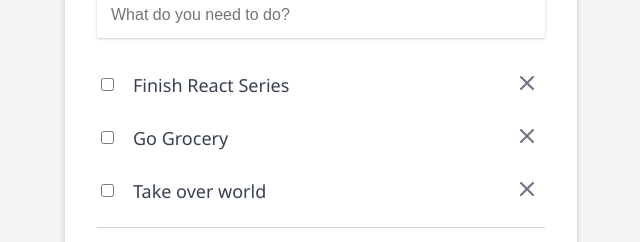
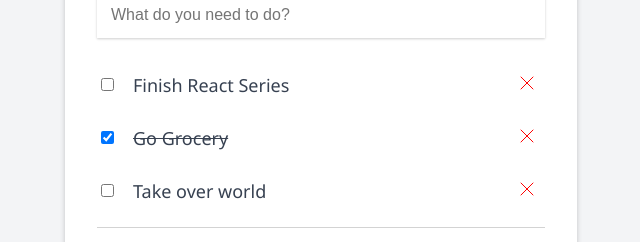
Before and after one commit to prafullepili/todoApp, a React (Create React App) app: page / in a window 1280 px wide. Shown: the part 120-362 px from the top of the page, without its empty margins (319-959 px from the left). Built offline with nearby package versions, Linux system fonts and the light colour scheme.

Commit message:
Editing todos

```diff
--- a/src/App.css
+++ b/src/App.css
@@ -70,7 +70,7 @@ h2 {
   width: 100%;
   border: none;
   box-shadow: 0 1px 3px 0 rgba(0, 0, 0, 0.1), 0 1px 2px 0 rgba(0, 0, 0, 0.06);
-  padding: 8px;
+  padding:6px 8px;
   font-size: 18px;
 }
 
--- a/src/components/App.jsx
+++ b/src/components/App.jsx
@@ -1,7 +1,7 @@
 /* eslint-disable no-unused-vars */
 import '../reset.css';
 import '../App.css';
-import { useState } from 'react';
+import { useEffect, useState } from 'react';
 
 export default function App() {
   const [todos, setTodos] = useState([
@@ -9,18 +9,128 @@ export default function App() {
       id: 1,
       title: 'Finish React Series',
       isComplete: false,
+      isEditing: false,
     },
     {
       id: 2,
       title: 'Go Grocery',
       isComplete: true,
+      isEditing: false,
     },
     {
       id: 3,
       title: 'Take over world',
       isComplete: false,
+      isEditing: false,
     },
   ]);
+
+  useEffect(() => {
+    // console.log(todos, idForTodo);
+    setTodoInput('');
+  }, [todos]);
+
+  const [todoInput, setTodoInput] = useState('');
+  const [idForTodo, setIdForTodo] = useState(4);
+
+  function addTodo(event) {
+    event.preventDefault();
+    if (todoInput.trim().length === 0) {
+      return;
+    }
+    setTodos([
+      ...todos,
+      {
+        id: idForTodo,
+        title: todoInput,
+        isComplete: false,
+        isEditing: false,
+      },
+    ]);
+    // setTodoInput('');
+    setIdForTodo(prevIdForTodo => prevIdForTodo + 1);
+  }
+
+  function deleteTodo(id) {
+    setTodos([...todos].filter(todo => todo.id !== id));
+  }
+
+  function handleInput(event) {
+    setTodoInput(event.target.value);
+  }
+
+  // On Change event of checkbox
+  function completeTodo(id) {
+    setTodos(prevTodo =>
+      prevTodo.map(todo =>
+        todo.id === id
+          ? {
+              ...todo,
+              isComplete: !todo.isComplete,
+            }
+          : todo
+      )
+    );
+  }
+
+  function markAsEditing(id) {
+    setTodos(prevTodo =>
+      prevTodo.map(todo =>
+        todo.id === id
+          ? {
+              ...todo,
+              isEditing: !todo.isEditing,
+            }
+          : todo
+      )
+    );
+  }
+
+  function updateTodo(event, id) {
+    // const updatedTodos = todos.map(todo => {
+    //   if (todo.id === id) {
+    //     if (event.target.value.trim().length === 0) {
+    //       todo.isEditing = false;
+    //       return todo;
+    //     }
+    //     todo.title = event.target.value;
+    //     todo.isEditing = false;
+    //   }
+    //   return todo;
+    // });
+
+    setTodos(prevTodo =>
+      prevTodo.map(todo =>
+        todo.id === id
+          ? event.target.value.trim().length === 0
+            ? {
+                ...todo,
+                isEditing: false,
+              }
+            : {
+                ...todo,
+                title: event.target.value,
+                isEditing: false,
+              }
+          : {
+              ...todo,
+            }
+      )
+    );
+  }
+
+  function cancelEdit(event, id) {
+    setTodos(prevTodo =>
+      prevTodo.map(todo =>
+        todo.id === id
+          ? {
+              ...todo,
+              isEditing: false,
+            }
+          : todo
+      )
+    );
+  }
 
   return (
     <div className="todo-app-container">
@@ -28,9 +138,11 @@ export default function App() {
         <h2>Todo App</h2>
 
         {/* todo input start */}
-        <form action="#">
+        <form action="#" onSubmit={addTodo}>
           <input
             type="text"
+            value={todoInput}
+            onChange={handleInput}
             className="todo-input"
             placeholder="What do you need to do?"
           />
@@ -39,28 +151,55 @@ export default function App() {
         {/* todo list start */}
         <ul className="todo-list">
           {todos.map((todo, index) => (
-            <li className="todo-item-container">
+            // list item start
+            <li className="todo-item-container" key={todo.id}>
               <div className="todo-item">
-                <input type="checkbox" />
-                <span className="todo-item-label">{todo.title}</span>
-                {/* <input type="text" className="todo-item-input" value="Finish React Series" /> */}
+                <input
+                  type="checkbox"
+                  onChange={() => completeTodo(todo.id)}
+                  checked={todo.isComplete ? true : false}
+                />
+                {!todo.isEditing ? (
+                  <span
+                    onDoubleClick={() => markAsEditing(todo.id)}
+                    className={`todo-item-label ${
+                      todo.isComplete ? 'line-through' : ''
+                    }`}
+                  >
+                    {todo.title}
+                  </span>
+                ) : (
+                  <input
+                    type="text"
+                    onBlur={event => updateTodo(event, todo.id)}
+                    onKeyDown={event => {
+                      event.key === 'Enter'
+                        ? updateTodo(event, todo.id)
+                        : event.key === 'Escape' && cancelEdit(event, todo.id);
+                    }}
+                    className="todo-item-input"
+                    defaultValue={todo.title}
+                    autoFocus
+                  />
+                )}
               </div>
-              <button className="x-button">
+              <button className="x-button" onClick={() => deleteTodo(todo.id)}>
                 <svg
                   className="x-button-icon"
                   fill="none"
                   viewBox="0 0 24 24"
-                  stroke="currentColor"
+                  stroke="red"
                 >
                   <path
                     strokeLinecap="round"
                     strokeLinejoin="round"
-                    strokeWidth={2}
+                    strokeWidth={1}
                     d="M6 18L18 6M6 6l12 12"
                   />
                 </svg>
               </button>
             </li>
+            // list item end
           ))}
         </ul>
 
```
